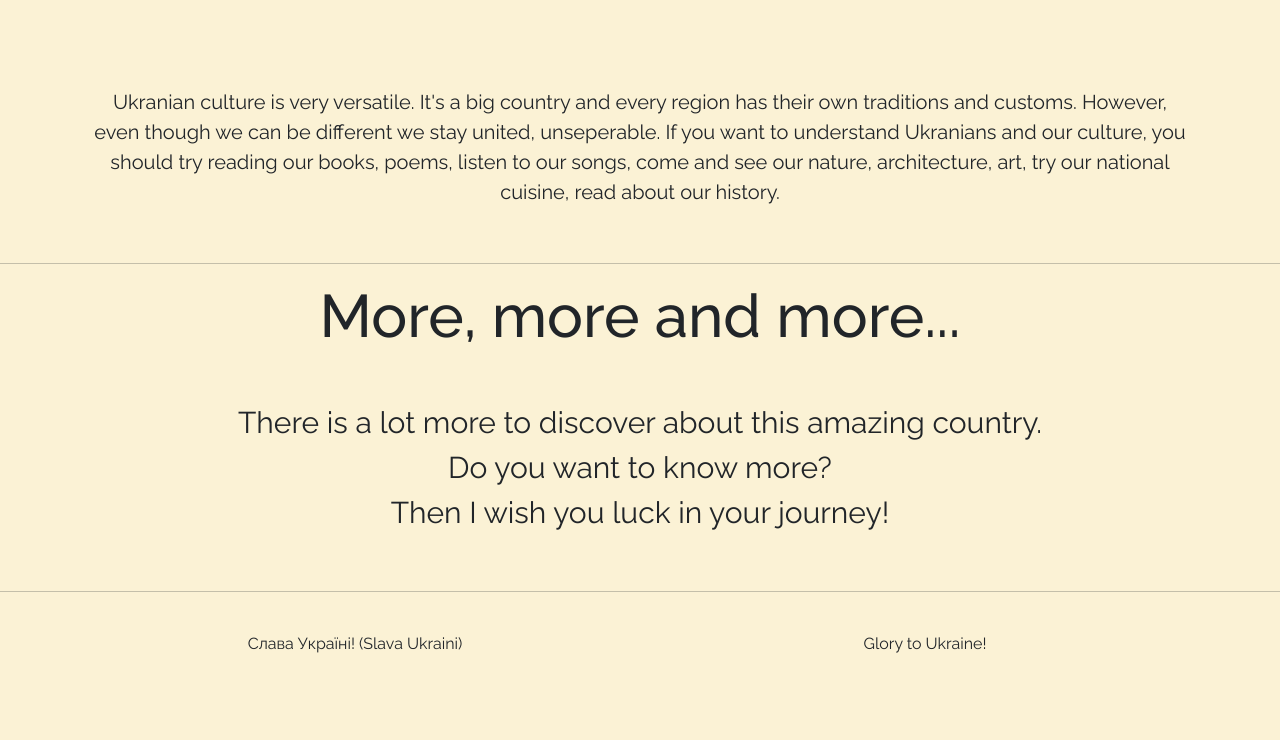
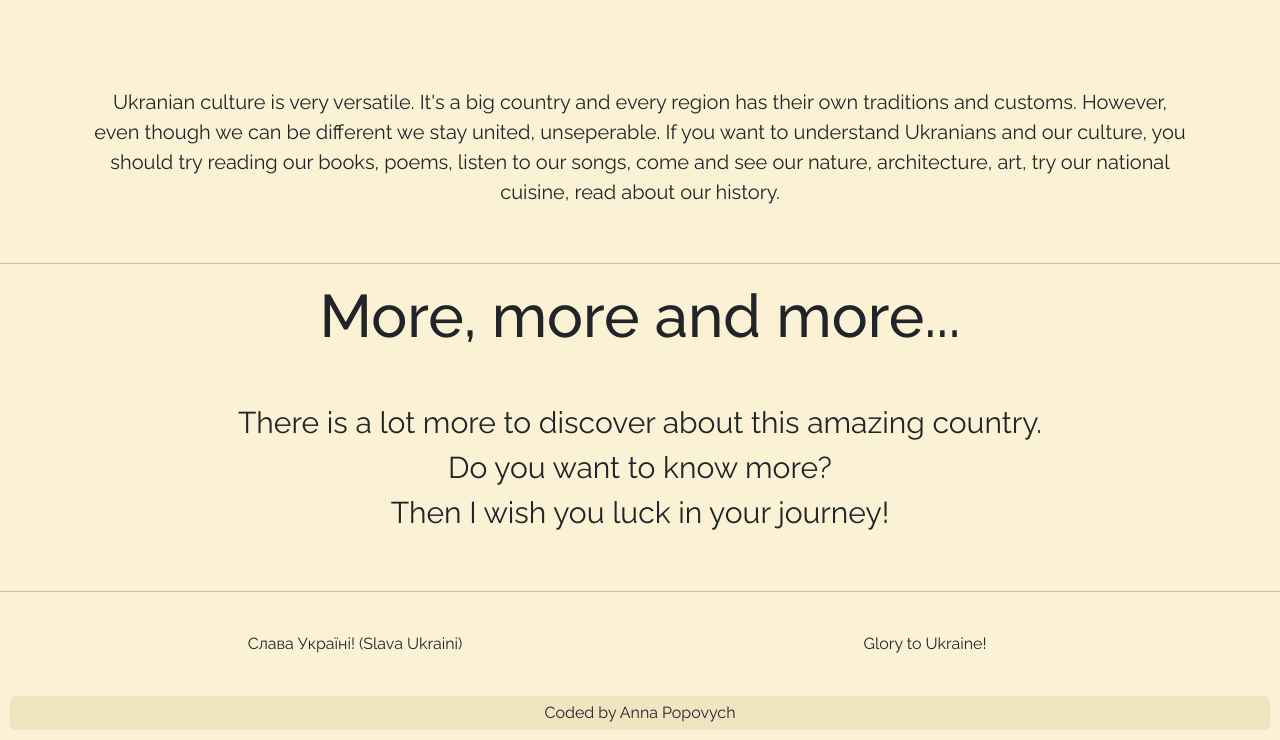
Before and after one commit to annap345/hometown-page, a plain HTML site: page hometown html/index.html in a window 1280 px wide. Shown: the part 3232-3972 px from the top of the page. Before the commit the page ends 3928 px from the top, so only its background shows below. Drawn offline with nearby package versions, Linux system fonts and the light colour scheme.

Commit message:
added "coded"

```diff
--- a/hometown html/index.html
+++ b/hometown html/index.html
@@ -181,6 +181,7 @@
       </div>
     </div>
   </div>
+  <div class="sign">Coded by Anna Popovych</div>
 </footer>
 </div>
     <script src="https://cdn.jsdelivr.net/npm/bootstrap@5.2.2/dist/js/bootstrap.bundle.min.js" integrity="sha384-OERcA2EqjJCMA+/3y+gxIOqMEjwtxJY7qPCqsdltbNJuaOe923+mo//f6V8Qbsw3" crossorigin="anonymous"></script>
--- a/hometown html/style.css
+++ b/hometown html/style.css
@@ -251,3 +251,11 @@ video {
 }
 
 }
+
+.sign {
+    text-align: center;
+    font-family: var(--def-font);
+    padding: 5px;
+    background-color: rgb(231, 217, 173, 0.5);
+    border-radius: 5px;
+}
```
Also changed, not shown: 1 other file.
